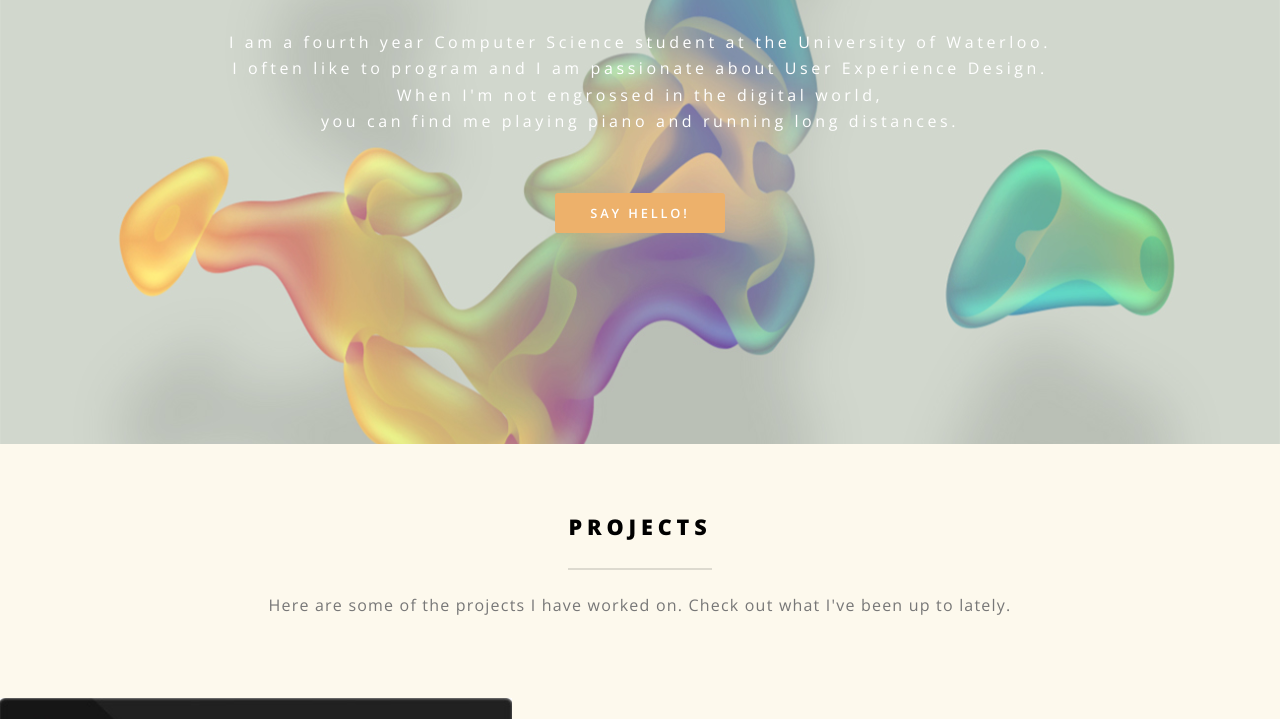
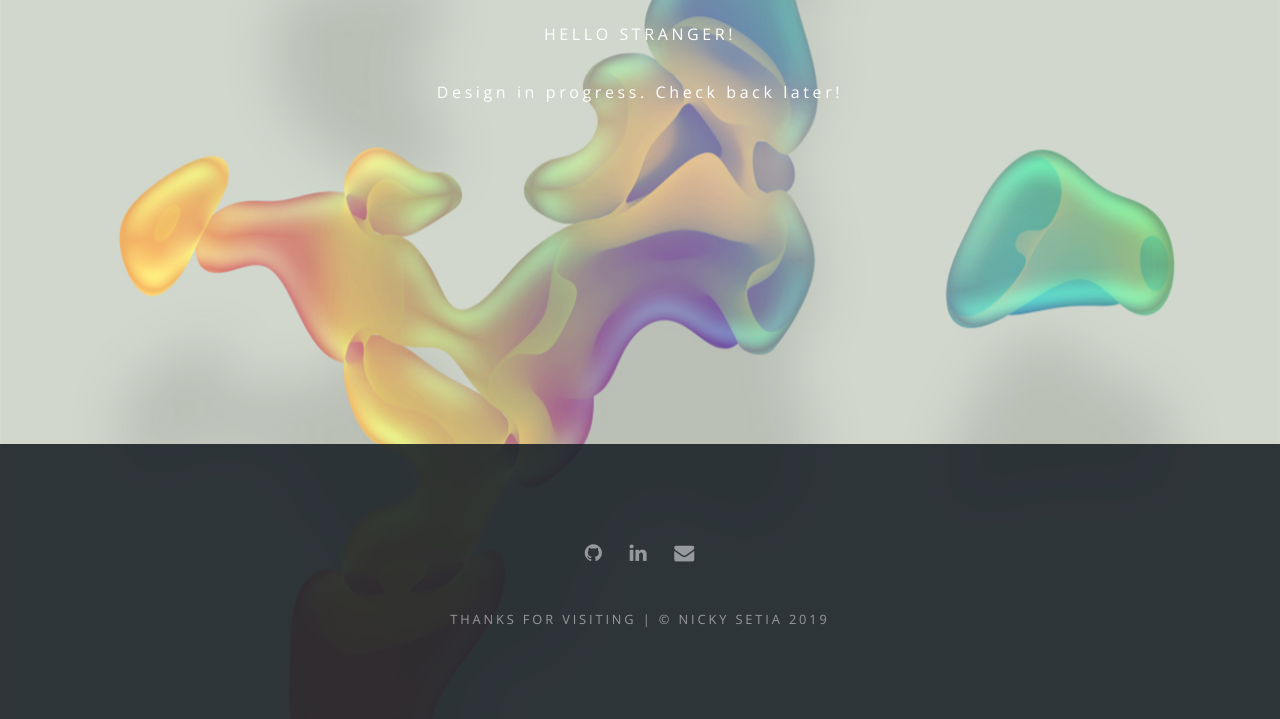
Before and after one commit to nickyInside/nickyinside.github.io, a plain HTML site: page index.html in a window 1280 px wide. Shown: the part 356-1075 px from the top of the page. Drawn offline with nearby package versions, Linux system fonts and the light colour scheme.

Commit message:
Design in progress

```diff
--- a/index.html
+++ b/index.html
@@ -49,17 +49,17 @@
 						<div class="inner">
 							<h2>Nicky Setia</h2>
 							<p class="wow fadeInUp">HELLO STRANGER!</p>
-                			<p class="wow fadeInUp" data-wow-delay="1.5s" data-wow-duration="1s">Nice to e-meet you.</p>
-                			<p class="wow fadeInUp" data-wow-delay="2s" data-wow-duration="1.5s" style="text-transform: none">I am a fourth year Computer Science student at the University of Waterloo.<br/> I often like to program and I am passionate about User Experience Design. <br/> When I'm not engrossed in the digital world, <br/> you can find me playing piano and running long distances.</p>
+                			<!--<p class="wow fadeInUp" data-wow-delay="1.5s" data-wow-duration="1s">Nice to e-meet you.</p> -->
+                			<p class="wow fadeInUp" data-wow-delay="2s" data-wow-duration="1.5s" style="text-transform: none">Design in progress. Check back later!</p>
                 			<br/>
-							<ul class="actions">
+							<!-- <ul class="actions">
 								<li><a href="mailto:me@nickysetia.com" class="button special wow fadeInUp" data-wow-delay="3s" data-wow-duration="1s">Say Hello!</a></li>
-							</ul>
+							</ul> -->
 						</div>
 					</section>
 
 
-				<!-- One -->
+				<!--
 				<section id="one" class="wrapper style1 special">
 						<div class="inner">
 							<header class="major">
@@ -69,7 +69,7 @@
 						</div>
 				</section>
 
-				<!-- Two -->
+
 					<section id="two" class="wrapper alt style2">
 						<section class="spotlight">
 							<div class="image"><img src="/static/images/mac.jpg" alt="" /></div><div class="content">
@@ -102,7 +102,7 @@
 					</section>
 
 
-				<!-- Three -->
+
 					<section id="three" class="wrapper style3 special">
 						<div class="inner">
 							<header class="major">
@@ -219,7 +219,7 @@
                     </section>
 
 
-                <!-- Four -->
+
                     <section id="four" class="wrapper style4 special">
 							<header class="major">
 								<h2 style="color:#fff">Wall of Fun</h2>
@@ -292,21 +292,19 @@
 							</script>
 							</div>
 
-                    </section>
+                    </section>-->
 
 
 				<!-- Footer -->
 					<footer id="footer">
 					<ul class="icons">
                         <li><a href="https://github.com/nickyInside" target="_blank" class="icon fa-github"><span class="label">Github</span></a></li>
-                        <li><a href="https://www.linkedin.com/in/nickyinside" target="_blank" class="icon fa-linkedin"><span class="label">Linkedin</span></a></li>
-                        <li><a href="http://nickyinside.tumblr.com" target="_blank" class="icon fa-tumblr"><span class="label">Tumblr</span></a></li>
-                        <li><a href="https://twitter.com/nickyinside" target="_blank" class="icon fa-twitter"><span class="label">Twitter</span></a></li>
-                        <li><a href="mailto:me@nickysetia.com" target="_blank" class="icon fa-envelope"><span class="label">Email</span></a></li>
+                        <li><a href="https://www.linkedin.com/in/nickysetia" target="_blank" class="icon fa-linkedin"><span class="label">Linkedin</span></a></li>
+                        <li><a href="mailto:nicky.setia@gmail.com" target="_blank" class="icon fa-envelope"><span class="label">Email</span></a></li>
                     </ul>
 
                     <ul class="copyright">
-                        <li>Thanks for visiting | Copyright &copy; Nicky Setia 2016</li>
+                        <li>Thanks for visiting | &copy; Nicky Setia 2019</li>
                     </ul>
 					</footer>
 
```
